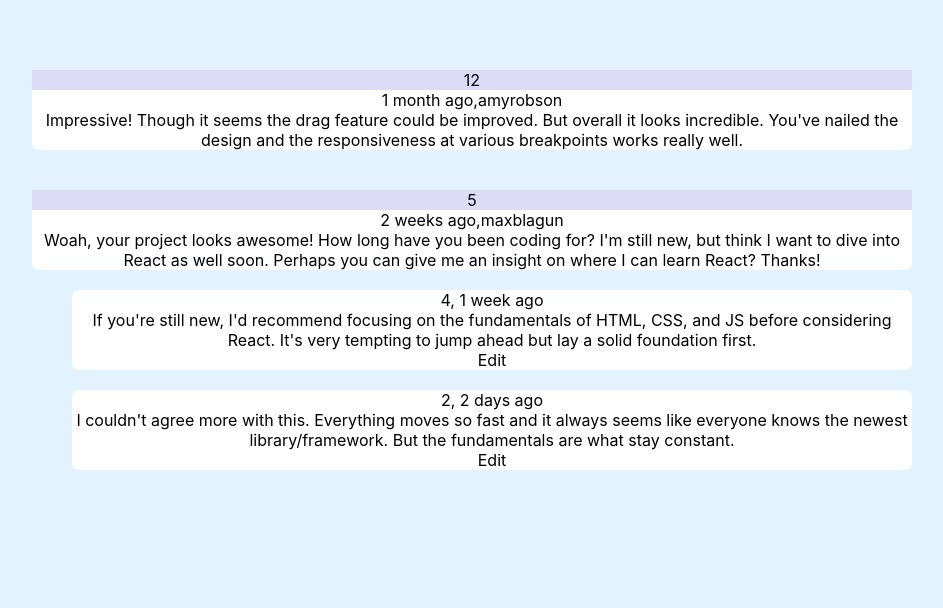
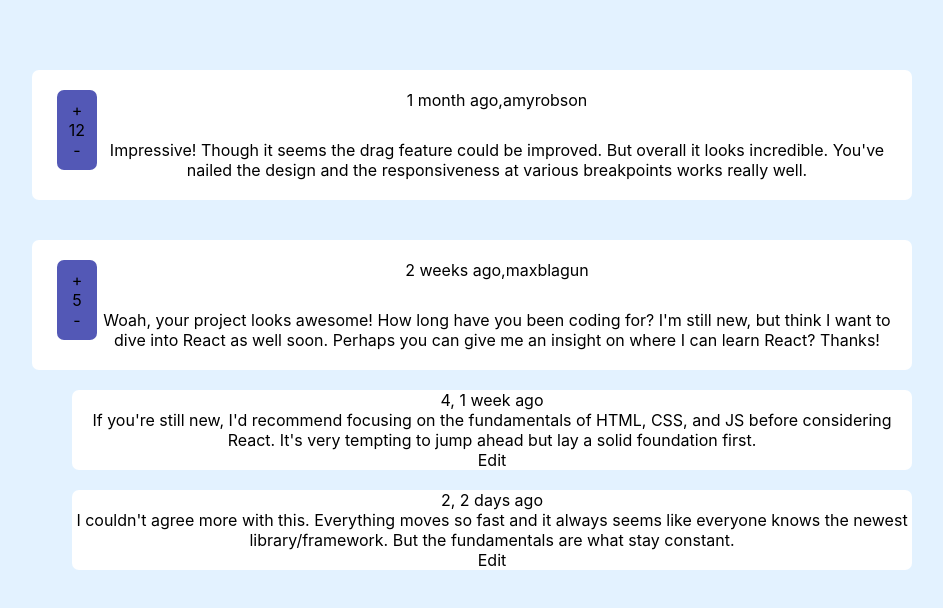
Before and after one commit to EleonoraKazakova/react-js-interactive-comments-section, a React (Create React App) app: page / in a window 1280 px wide. Shown: the top 608 px of the page, without its empty margins (168-1111 px from the left). Built offline with nearby package versions, Linux system fonts and the light colour scheme.

Commit message:
Add variabeles

```diff
--- a/src/App.jsx
+++ b/src/App.jsx
@@ -1,4 +1,3 @@
-import logo from "./logo.svg";
 import "./app.sass";
 import data from "./data.json";
 import BlockComment from "./BlockComment";
--- a/src/BlockComment.jsx
+++ b/src/BlockComment.jsx
@@ -1,5 +1,6 @@
 import "./styles/blockComment.sass";
 import ReplyBlock from "./ReplyBlock";
+import CommentScore from "./CommentScore";
 
 export default function BlockComment({ comment }) {
   const replyesBlock = comment.replies.map((reply) => (
@@ -9,7 +10,11 @@ export default function BlockComment({ comment }) {
   return (
     <div className="block-comment-main">
       <div className="block-comment">
-        <div className="block-comment-score">{comment.score}</div>
+        <div className="block-comment-score">
+          <div className="block-comment-score-button">
+            <CommentScore score={comment.score} />{" "}
+          </div>
+        </div>
         <div>
           {comment.createdAt},{comment.user.username}
         </div>
--- /dev/null
+++ b/src/CommentScore.jsx
@@ -0,0 +1,21 @@
+import { useState } from "react";
+import "./styles/score.sass";
+
+export default function CommentScore({ score }) {
+  const [currentScore, setCurrentScore] = useState(score);
+  function addScore() {
+    setCurrentScore(currentScore + 1);
+  }
+
+  function subtractScore() {
+    setCurrentScore(currentScore - 1);
+  }
+
+  return (
+    <>
+      <span onClick={addScore}>+</span>
+      {currentScore}
+      <span onClick={subtractScore}>-</span>
+    </>
+  );
+}
--- a/src/index.css
+++ /dev/null
@@ -1,13 +0,0 @@
-body {
-  margin: 0;
-  font-family: -apple-system, BlinkMacSystemFont, 'Segoe UI', 'Roboto', 'Oxygen',
-    'Ubuntu', 'Cantarell', 'Fira Sans', 'Droid Sans', 'Helvetica Neue',
-    sans-serif;
-  -webkit-font-smoothing: antialiased;
-  -moz-osx-font-smoothing: grayscale;
-}
-
-code {
-  font-family: source-code-pro, Menlo, Monaco, Consolas, 'Courier New',
-    monospace;
-}
--- /dev/null
+++ b/src/styles/_colors.sass
@@ -0,0 +1,5 @@
+$darkBlue: #5358b6
+$light-blue: #f5f6fa
+$middle-blue: #c3c2e1
+$blue: #555ac0
+$light-red: #ec6665
--- a/src/styles/blockComment.sass
+++ b/src/styles/blockComment.sass
@@ -1,6 +1,12 @@
+@use '_colors'
+
 .block-comment
   background-color: #fff
   border-radius: 7px
+  display: grid
+  grid-template-columns: 50px auto
+  grid-template-rows: 50px auto
+  padding: 20px
 
 .block-comment-reply
   display: flex
@@ -21,4 +27,17 @@
   gap: 20px
 
 .block-comment-score
-  background-color: #dcdcf8
+  grid-row: 1/3
+  grid-column: 1/2
+  display: flex
+  justify-content: center
+  flex-direction: flex-start
+
+.block-comment-score-button
+  background-color: colors.$darkBlue
+  width: 40px
+  height: 80px
+  display: flex
+  flex-direction: column
+  justify-content: center
+  border-radius: 7px
--- /dev/null
+++ b/src/styles/index.sass
@@ -0,0 +1,10 @@
+
+body
+  margin: 0
+  font-family: -apple-system, BlinkMacSystemFont, 'Segoe UI', 'Roboto', 'Oxygen', 'Ubuntu', 'Cantarell', 'Fira Sans', 'Droid Sans', 'Helvetica Neue', sans-serif
+  -webkit-font-smoothing: antialiased
+  -moz-osx-font-smoothing: grayscale
+
+
+code
+  font-family: source-code-pro, Menlo, Monaco, Consolas, 'Courier New', monospace
--- /dev/null
+++ b/src/styles/score.sass
@@ -0,0 +1,4 @@
+.score
+  display: flex
+  flex-direction: column
+  justify-content: center
```
Also changed, not shown: src/index.js (+7 -6 lines).
